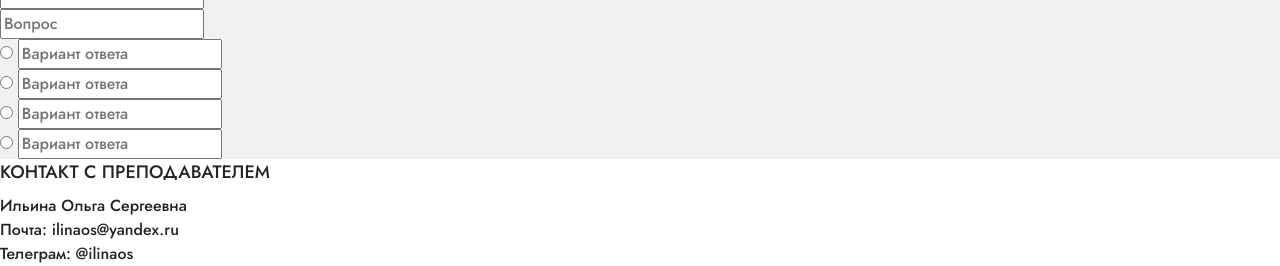
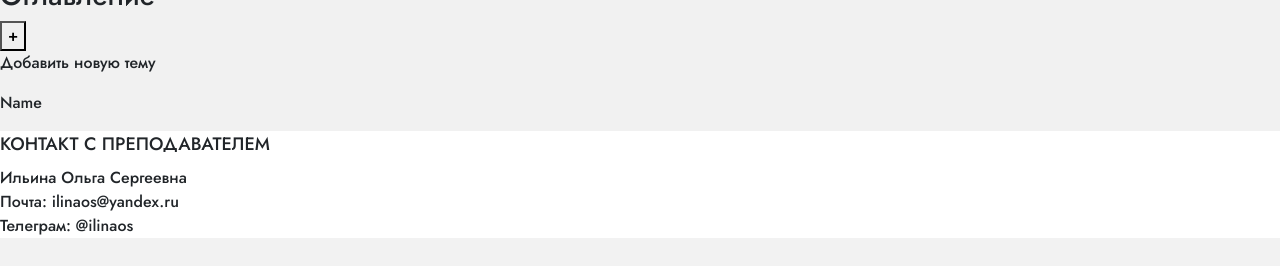
Before and after one commit to EilynAntirrhinum/torvald, a PHP site: page /admin/views/testing/index.view.php in a window 1280 px wide. Shown: the part 632-898 px from the top of the page. After the commit the page ends 870 px from the top, so only its background shows below. Run offline with PHP 8.4, Linux system fonts and the light colour scheme; data that the repository does not hold is empty.

Commit message:
editing test page on admin

```diff
--- /dev/null
+++ b/admin/app/controllers/testing/test.php
@@ -0,0 +1,6 @@
+<?php
+
+$title = "Тестирование";
+$style = "admin/testing.css";
+
+include $_SERVER["DOCUMENT_ROOT"] . "/admin/views/testing/index.view.php";
--- a/admin/views/testing/index.view.php
+++ b/admin/views/testing/index.view.php
@@ -4,38 +4,18 @@
     <section id="torvald-dialogue">
         <img src="/public/img/icons/torvald_icon.svg" alt="Торвальд">
     </section>
-</main>
 
-<div id="header-test">
-    <input type="text" name="header-test" class="input-header-test" placeholder="Название теста">
-</div>
+    <section id="tests">
+        <h3>Оглавление</h3>
 
-<main>
-    <section id="test">
-        <div class="question">
-            <div class="inputs">
-                <input type="text" name="question" class="input-question" placeholder="Вопрос">
+        <div>
+            <div id="add-test">
+                <button id="add-test-btn">+</button>
+                <p>Добавить новую тему</p>
             </div>
-            <div class="radio-answers">
-                <div class="radio-answers-inside">
-                    <input type="radio" name="radio-answer[]" class="radio-answer">
-                    <input type="text" name="input-answer[]" class="input-answer" placeholder="Вариант ответа">
-                </div>
 
-                <div class="cbs-inputs-answers-inside">
-                    <input type="radio" name="radio-answer[]" class="radio-answer">
-                    <input type="text" name="input-answer[]" class="input-answer" placeholder="Вариант ответа">
-                </div>
-
-                <div class="cbs-inputs-answers-inside">
-                    <input type="radio" name="radio-answer[]" class="radio-answer">
-                    <input type="text" name="input-answer[]" class="input-answer" placeholder="Вариант ответа">
-                </div>
-
-                <div class="cbs-inputs-answers-inside">
-                    <input type="radio" name="radio-answer[]" class="radio-answer">
-                    <input type="text" name="input-answer[]" class="input-answer" placeholder="Вариант ответа">
-                </div>
+            <div class="test-inside">
+                <p>Name</p>
             </div>
         </div>
     </section>
```
Also changed, not shown: admin/views/testing/test.view.php (added, +44 -0 lines), public/css/admin/testing.css (+12 -0 lines).
